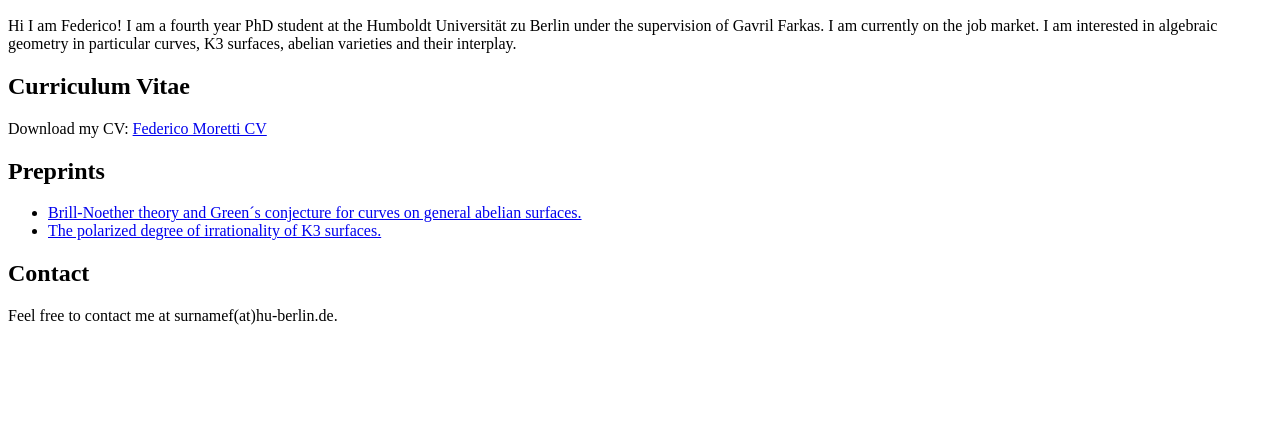
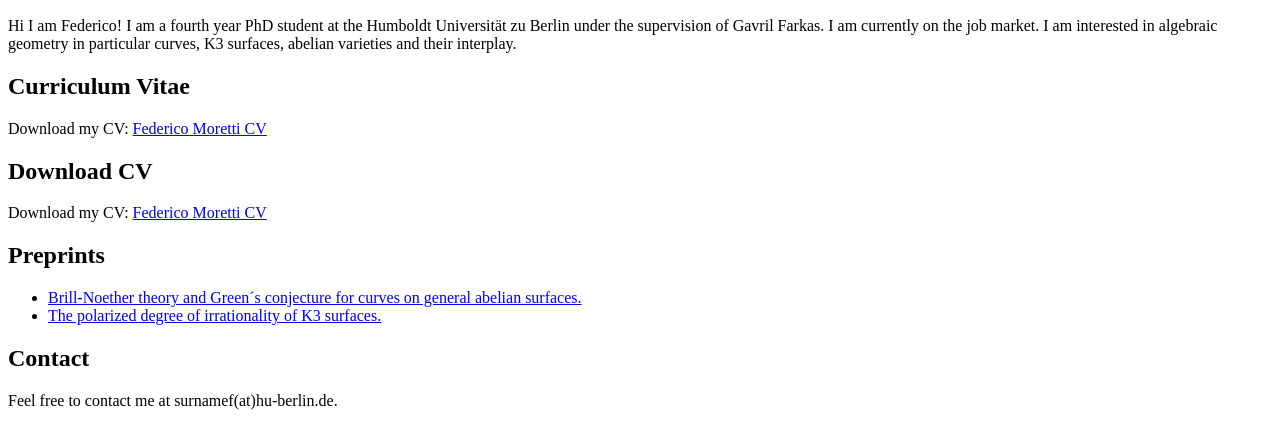
Before and after one commit to fedemoretti20/fedemoretti20, a plain HTML site: page index.html in a window 1280 px wide. Shown: the part 110-558 px from the top of the page. Drawn offline with Linux system fonts and the light colour scheme.

Commit message:
Update index.html

```diff
--- a/index.html
+++ b/index.html
@@ -20,6 +20,11 @@
         <h2>Curriculum Vitae</h2>
         <p>Download my CV: <a href="https://github.com/fedemoretti20/fedemoretti20/blob/main/cv.pdf" target="_blank">Federico Moretti CV</a></p>
     </section>
+ <section>
+        <h2>Download CV</h2>
+        <p>Download my CV: <a href="https://github.com/fedemoretti20/fedemoretti20/blob/main/cv.pdf" download="FedericoMorettiCV.pdf">Federico Moretti CV</a></p>
+    </section>
+
     <section>
         <h2>Preprints</h2>
         <ul>
```
